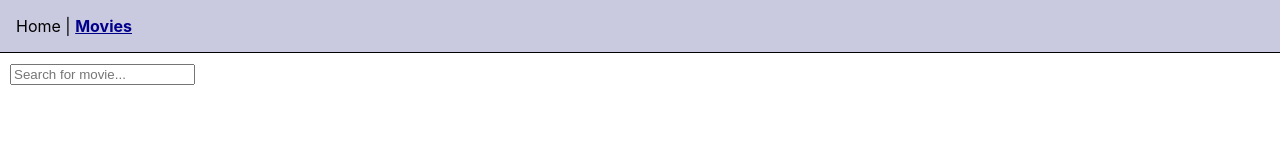
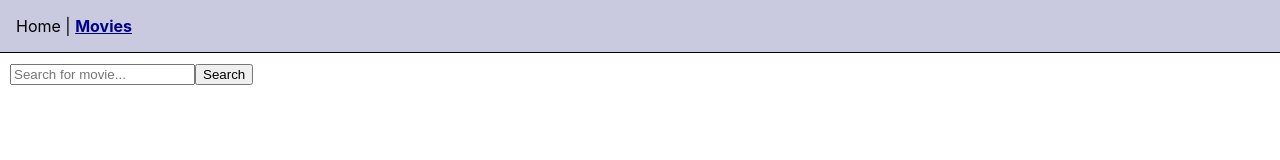
Before and after one commit to Joanna-Golofit/goit-react-hw-05-movies, a React (Create React App) app: page /movies in a window 1280 px wide. Shown: the top 160 px of the page. Built offline with nearby package versions, Linux system fonts and the light colour scheme; the HTML template or start-up script is replaced by a standard one.

Commit message:
juz wyszukiwarka filmow dziala jak trzeba :D

```diff
--- a/src/components/Cast.jsx
+++ b/src/components/Cast.jsx
@@ -22,7 +22,6 @@ const Cast = () => {
       });
   }, [movieId]);
 
-// console.log("cos pobrano?" , fetchedDetails);
   return (
     <div>
       {/* Cast component */}
--- a/src/pages/MovieDetailsPage.jsx
+++ b/src/pages/MovieDetailsPage.jsx
@@ -56,7 +56,6 @@ const MovieDetailsPage = () => {
   } = fetchedMovie;
   // const year = release_date.slice(0, 4);
   return (
-    // <div style={{ backgroundColor: "lightgreen" }}>
     <div className={style.movieDetailsContainer}>
       <button onClick={goBack}>&larr; Go back</button>
       {/* MovieDetailsPage */}
--- a/src/pages/MoviesPage.jsx
+++ b/src/pages/MoviesPage.jsx
@@ -14,23 +14,23 @@ const MoviesPage = () => {
   const searchTerm = searchParams.get("title") || "";
 
   //odpali sie po kliknieciu Search
-  // const getData = () => {
-  //   if (searchTerm === "") {
-  //     return;
-  //   }
-  //   getApiData(
-  //     `https://api.themoviedb.org/3/search/movie?api_key=${KEY}&query=${searchTerm}`
-  //   )
-  //     .then((data) => {
-  //       console.log("data.results z Api-query:", data.results);
-  //       console.log("fetchedMovies z Api-query:", fetchedMovies);
-  //       setFetchedMovies(data.results);
-  //     })
-  //     .catch((err) => {
-  //       console.log("moj log z error.name", err.name);
-  //       setError(err);
-  //     });
-  // };
+  const getData = () => {
+    if (searchTerm === "") {
+      return;
+    }
+    getApiData(
+      `https://api.themoviedb.org/3/search/movie?api_key=${KEY}&query=${searchTerm}`
+    )
+      .then((data) => {
+        console.log("data.results z Api-query:", data.results);
+        console.log("fetchedMovies z Api-query:", fetchedMovies);
+        setFetchedMovies(data.results);
+      })
+      .catch((err) => {
+        console.log("moj log z error.name", err.name);
+        setError(err);
+      });
+  };
 
   //odpali sie "po powrwocie" - jesli beda jakies dane w searchTerm
   useEffect(() => {
@@ -48,7 +48,7 @@ const MoviesPage = () => {
         console.log("moj log z error.name", err.name);
         setError(err);
       });
-  }, [searchTerm]);
+  }, []);
 
   const handleFilter = (e) => {
     const title = e.target.value;
@@ -69,7 +69,7 @@ const MoviesPage = () => {
         onChange={handleFilter}
         // onSubmit={getData}
       />
-      {/* <button onClick={getData}>Search</button> */}
+      <button onClick={getData}>Search</button>
       <p></p>
       <ul>
         {fetchedMovies.map((movie) => (
```
